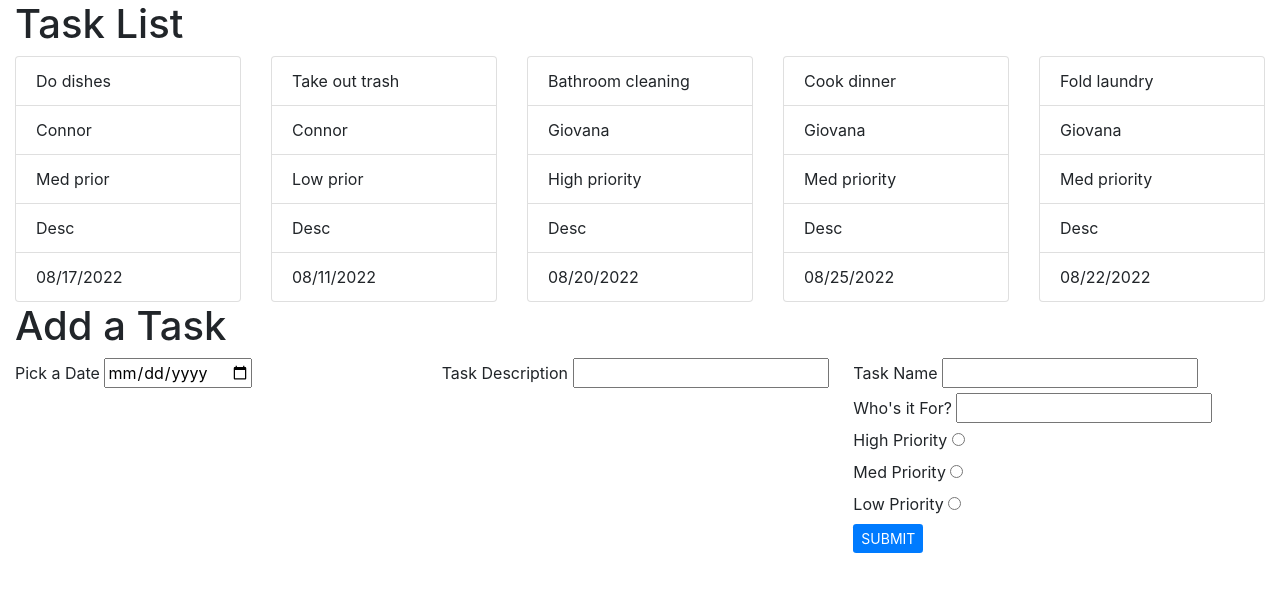
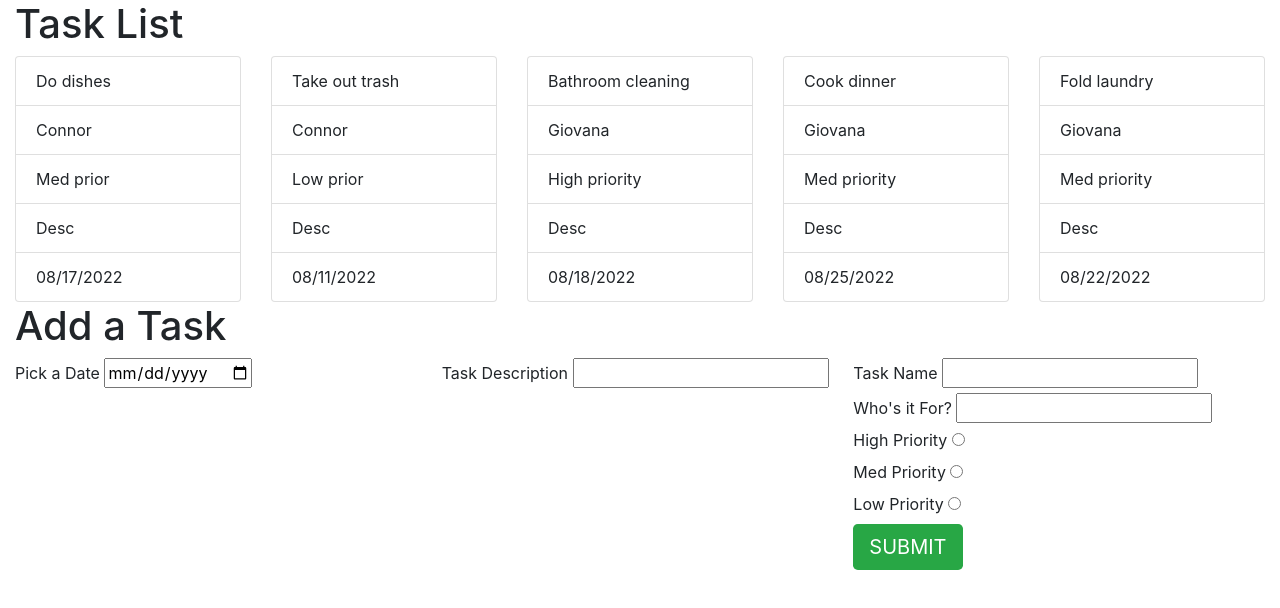
Before and after one commit to connor81696/TaskList, a plain HTML site: page index.html in a window 1280 px wide. Drawn offline with nearby package versions, Linux system fonts and the light colour scheme.

Commit message:
Update index.html

```diff
--- a/index.html
+++ b/index.html
@@ -55,7 +55,7 @@
                     <li class="list-group-item">Giovana</li>
                     <li class="list-group-item">High priority</li>
                     <li class="list-group-item">Desc</li>
-                    <li class="list-group-item">08/20/2022</li>
+                    <li class="list-group-item">08/18/2022</li>
                 </ul>
 
             </div>
@@ -138,8 +138,10 @@
                 </div>
 
                 <div class="row">
+
                     <a href="https://media.istockphoto.com/id/466994518/photo/yay-for-me.webp?s=612x612&w=is&k=20&c=n5-WUvsmQUL-vZOaeJlb5i40VsX7DArEHv3bc-Q1AII="
-                        type="submit" class="btn-primary btn-sm">SUBMIT</a>
+                        type="submit" class="btn-success btn-lg">SUBMIT</a>
+
                 </div>
 
             </div>
```
